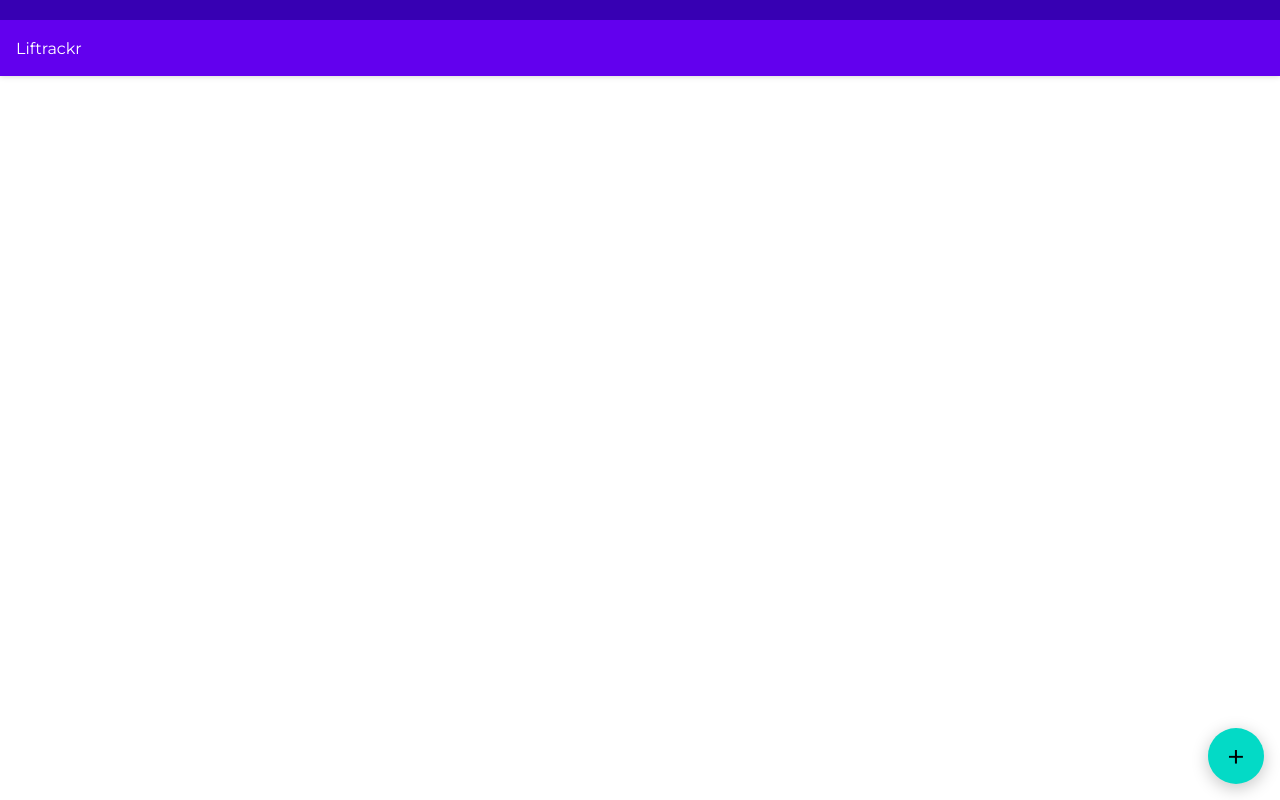
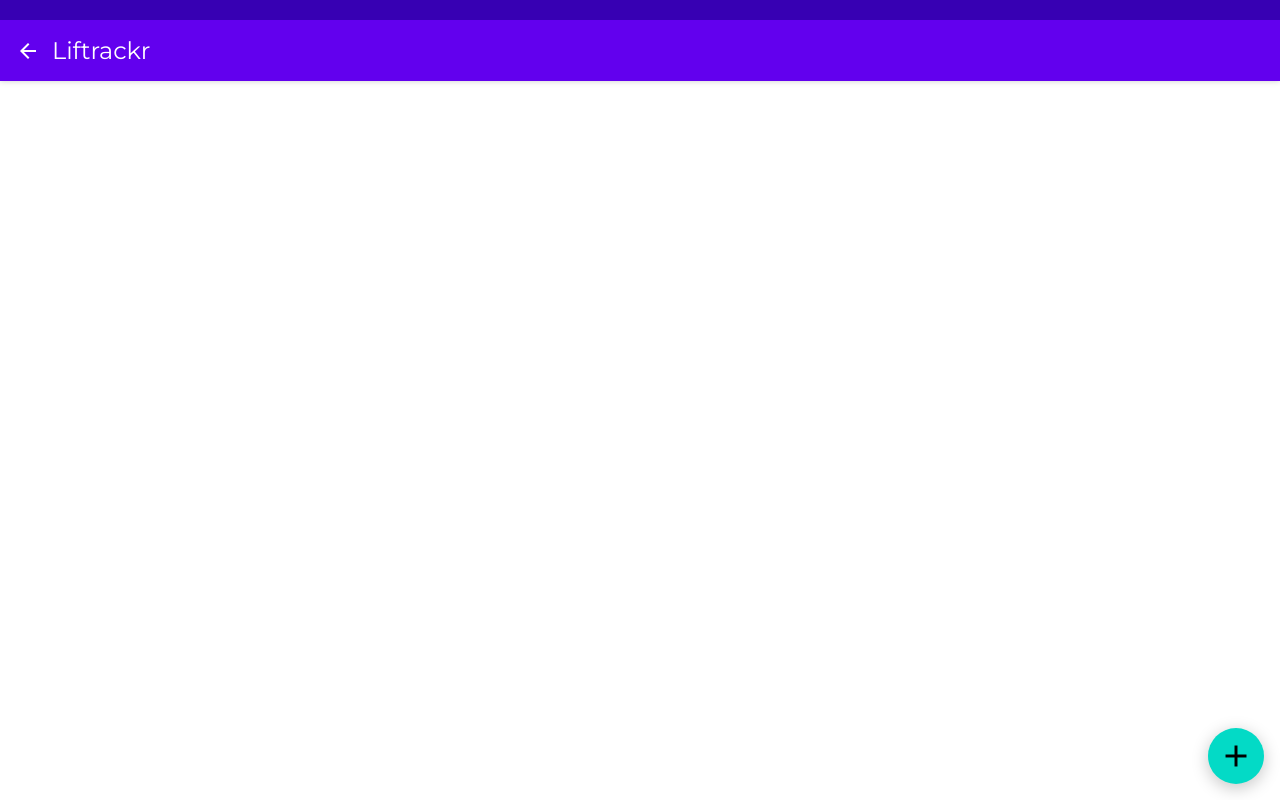
Before and after one commit to ericlifka/liftracker2, a React (Vite) app: page / in a window 1280 px wide. Built offline with nearby package versions, Linux system fonts and the light colour scheme.

Commit message:
icons and more layout

```diff
--- a/index.html
+++ b/index.html
@@ -3,6 +3,7 @@
   <head>
     <meta name="viewport" content="width=device-width, initial-scale=1">
     <link href="https://fonts.googleapis.com/css2?family=Montserrat:wght@200;400;700&display=swap" rel="stylesheet">
+    <link href="https://fonts.googleapis.com/icon?family=Material+Icons" rel="stylesheet">
   </head>
   <body>
     <div id="root"></div>
--- a/src/app.tsx
+++ b/src/app.tsx
@@ -59,12 +59,17 @@ const App: (props: { model: Model }) => Html =
   <div className="app-layout">
     <div className="top-affordance"></div>
     <div className="top-bar">
-      Liftrackr
+      <button className="navigation">
+        <i className="material-icons">arrow_back</i>
+      </button>
+      <div className="title">
+        Liftrackr
+      </div>
     </div>
     <div className="content">
 
     </div>
-    <button className="primary-action">+</button>
+    <button className="primary-action"><i className="material-icons md-48">add</i></button>
   </div>
 
 
--- a/src/styles/app.less
+++ b/src/styles/app.less
@@ -39,14 +39,25 @@ input, textarea, select, button { font-family: inherit; font-size: inherit }
 
   .top-bar {
     flex-grow: 0;
-    height: 56px;
+    padding: 16px;
+    font-size: 24px;
     z-index: 2;
     box-shadow: 0px 0px 6px 0px @theme-shadow;
     color: @theme-on-primary;
     background-color: @theme-primary;
     display: flex;
     align-items: center;
-    padding: 0 16px;
+
+    .navigation {
+      border: none;
+      padding: 0;
+      margin: 0 12px 0 0;
+      background: none;
+      color: inherit;
+      display: flex;
+      justify-content: center;
+      align-items: center;
+    }
   }
 
   .content {
@@ -69,10 +80,13 @@ input, textarea, select, button { font-family: inherit; font-size: inherit }
     right: 16px;
     bottom: 16px;
     border: none;
-    font-size: 32px;
     display: flex;
     justify-content: center;
     align-items: center;
     cursor: pointer;
+
+    i.material-icons {
+      font-size: 36px;
+    }
   }
 }
```
